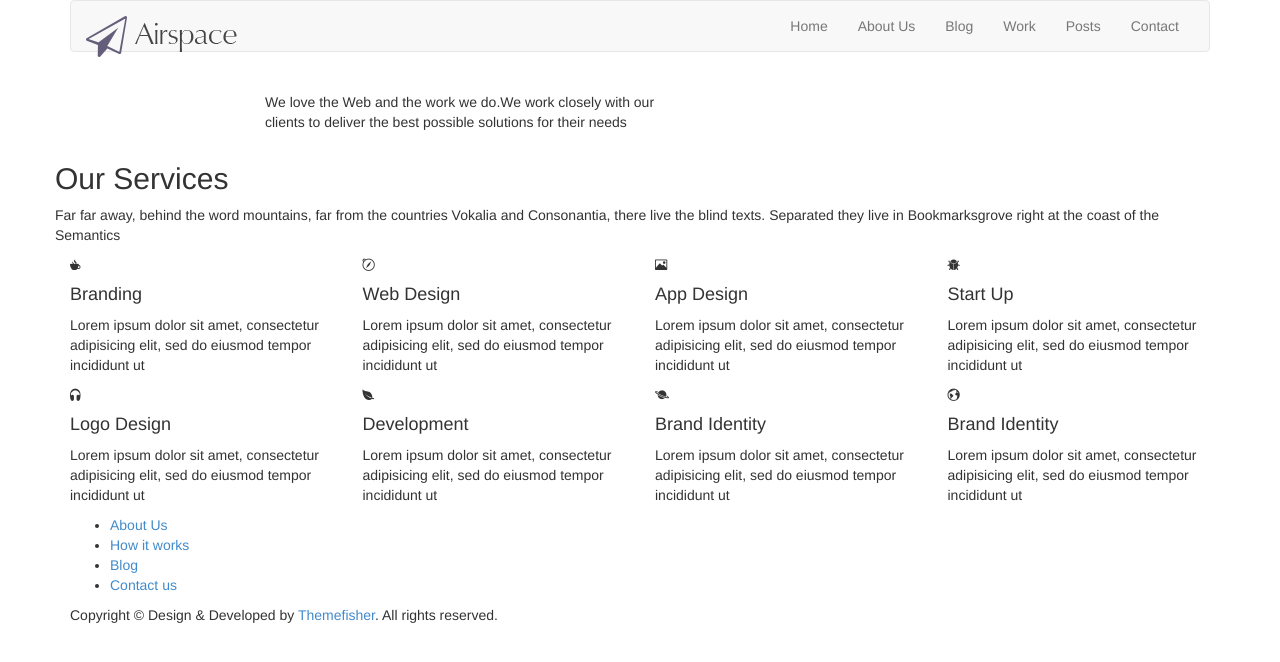
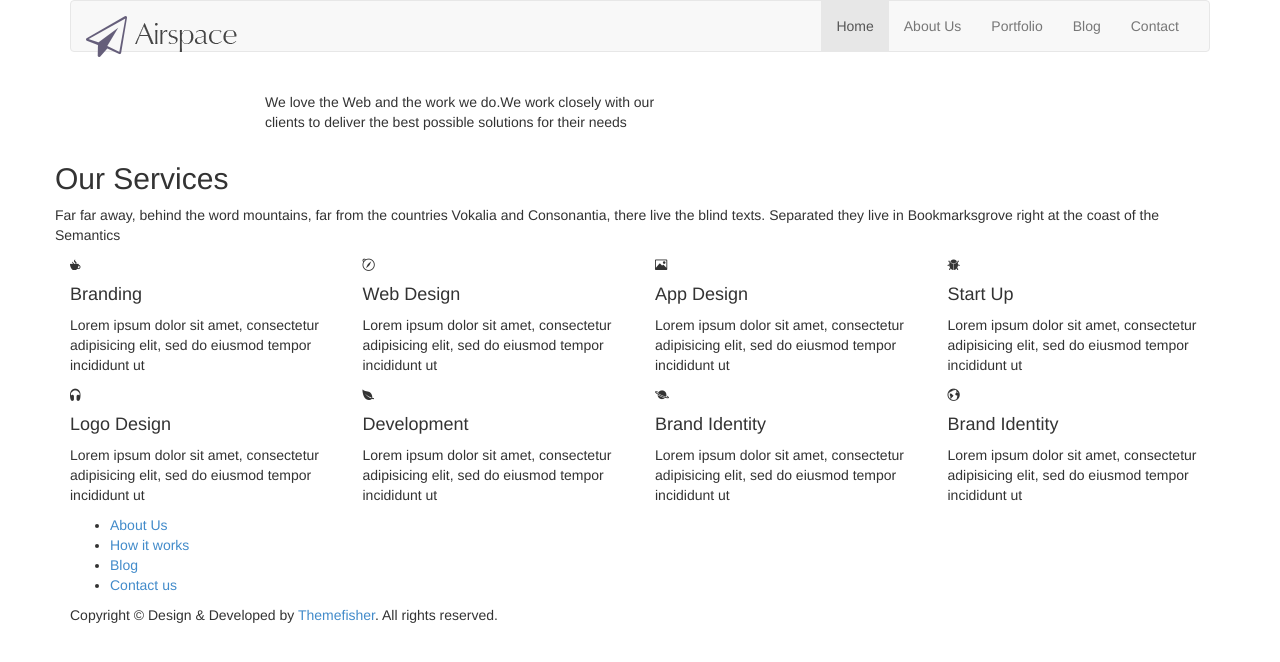
Before and after one commit to govindarajanv/demosite, a Jekyll site: the page built from index.html, in a window 1280 px wide. Shown: the top 662 px of the page. Built offline with Jekyll 4.4.1, drawn with Linux system fonts in a browser that asks for light colours; nearby versions of some CDN libraries; some web fonts are replaced; comment, search, counter and statistics services are not loaded.

Commit message:
bug fixes

```diff
--- a/_includes/nav.html
+++ b/_includes/nav.html
@@ -16,12 +16,11 @@
                 <!-- Collect the nav links, forms, and other content for toggling -->
                 <div class="collapse navbar-collapse" id="bs-example-navbar-collapse-1">
                   <ul class="nav navbar-nav navbar-right">
-                    <li><a href="index.html">Home</a></li>
-                    <li><a href="about-us.html">About Us</a></li>
-                    <li><a href="blog.html">Blog</a></li>
-                    <li><a href="work.html">Work</a></li>
-                    <li><a href="post.html">Posts</a></li>
-                    <li><a href="contact.html">Contact</a></li>
+                    <li {% if page.url == "/" %}class="active"{% endif %}><a href="index.html">Home</a></li>
+                    <li {% if page.url == "/about-us.html" %}class="active"{% endif %}><a href="about-us.html">About Us</a></li>
+                    <li {% if page.url == "/portfolio.html" %}class="active"{% endif %}><a href="portfolio.html">Portfolio</a></li>
+                    <li {% if page.url == "/blog.html" %}class="active"{% endif %}><a href="blog.html">Blog</a></li>
+                    <li {% if page.url == "/contact.html" %}class="active"{% endif %}><a href="contact.html">Contact</a></li>
                   </ul>
                 </div><!-- /.navbar-collapse -->
               </div><!-- /.container-fluid -->
--- a/_layouts/default.html
+++ b/_layouts/default.html
@@ -3,7 +3,7 @@
   <head>
     <meta charset="utf-8">
     <meta http-equiv="X-UA-Compatible" content="IE=edge">
-    <title>{% if page.title %}{{ page.title }}{% else %}{{site.title}}}{% endif %}</title>
+    <title>{% if page.title %}{{ page.title }}{% else %}{{site.title}}{% endif %}</title>
     <meta name="description" content="{% if page.description %}{{ page.description }}{% else %}{{site.description}}{% endif %}">
     <base href="{{ site.url }}">
     <meta name="viewport" content="width=device-width, initial-scale=1">
```
Also changed, not shown: portfolio.html (added, +8 -0 lines), README.md (added).
